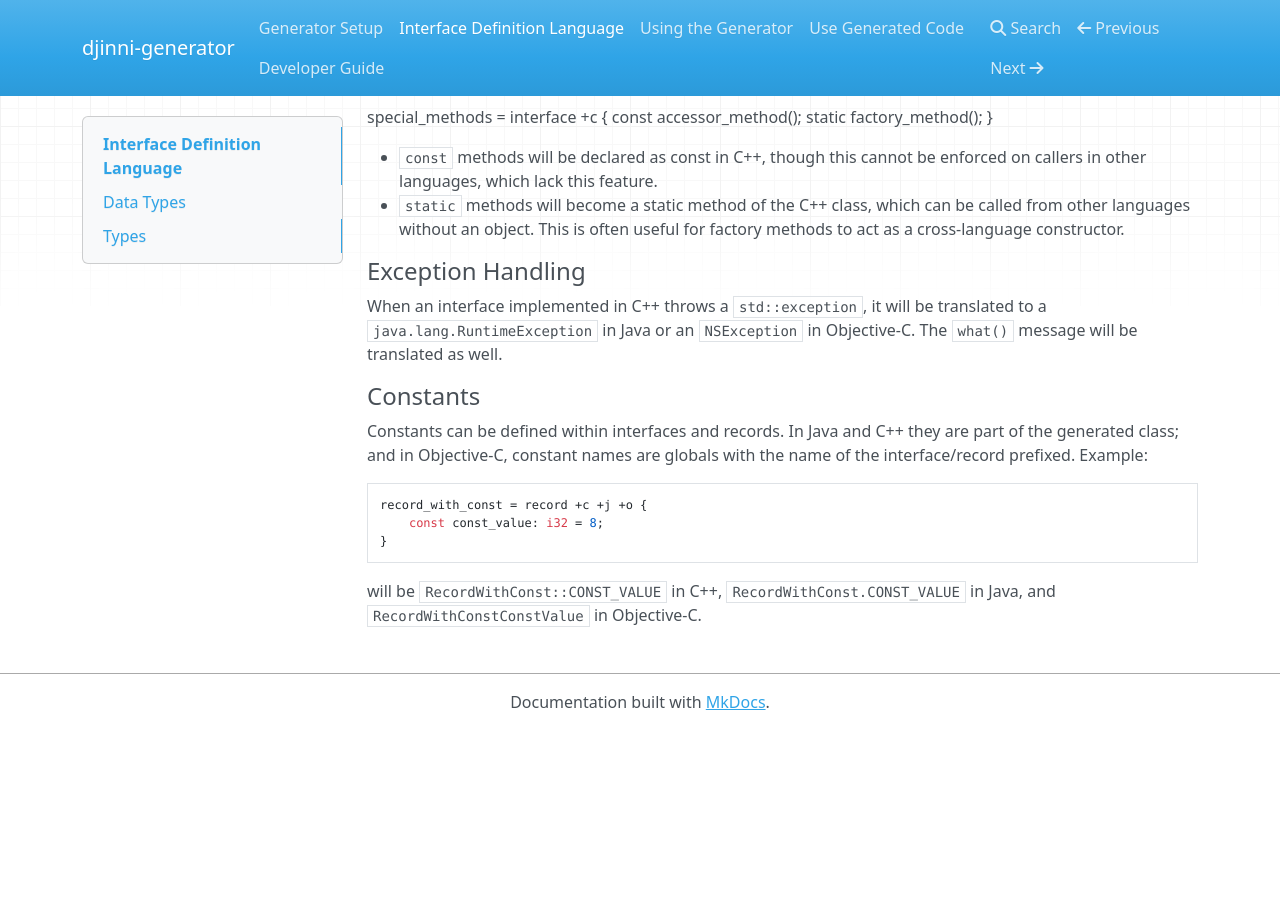
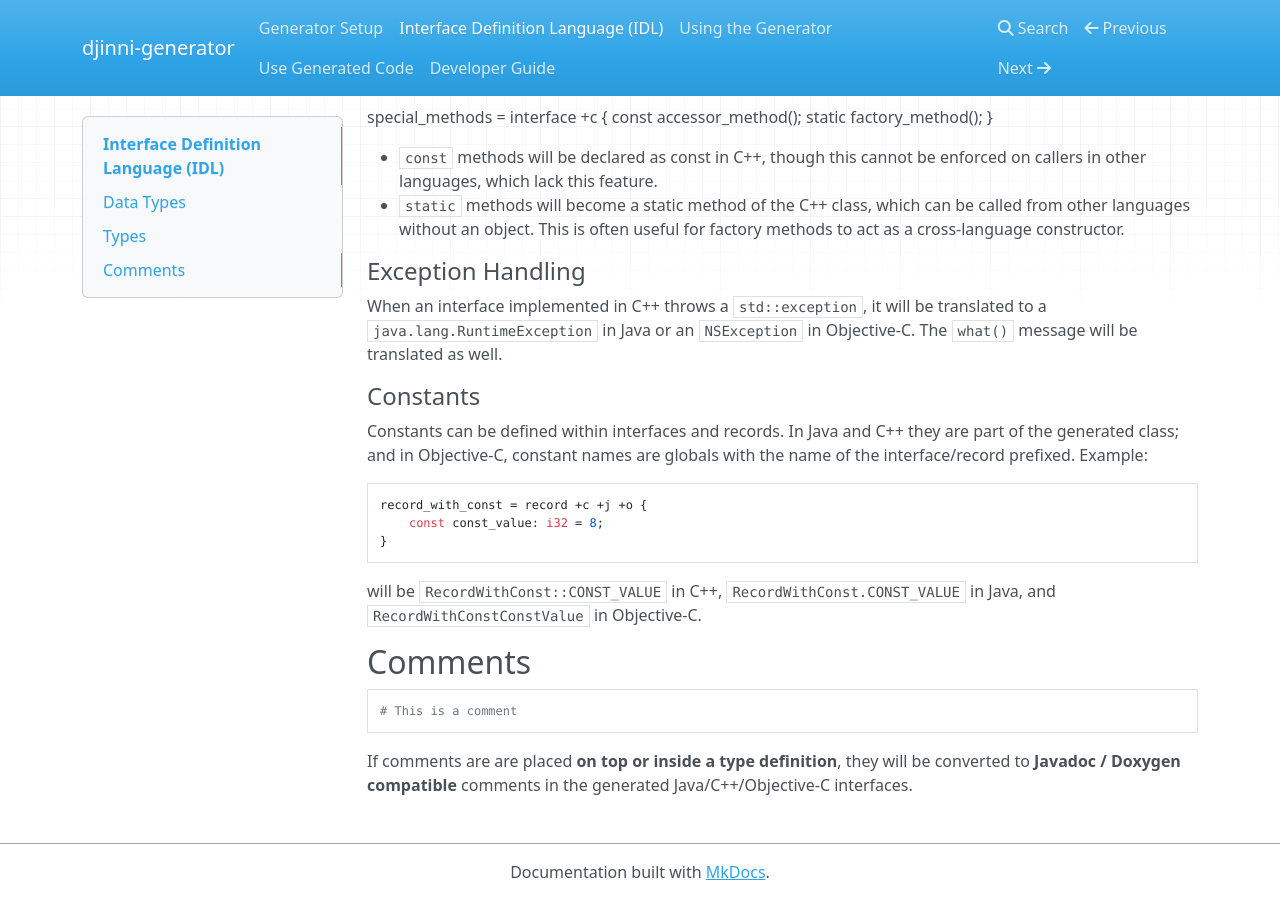
Before and after one commit to cross-language-cpp/djinni-generator, an MkDocs documentation site: the page built from docs/idl.md, in a window 1280 px wide and 900 px high, scrolled down 4323 px. Built offline with MkDocs 1.6.1, drawn with Linux system fonts in a browser that asks for light colours; nearby versions of some CDN libraries; before the commit the page ends 5053 px from its top, so only the background shows below that; some of the changed text lies outside the part shown.

Commit message:
minor doc update - add section about comments in idl (#18) - remove build instructions from README - add link to docs in README - add .idea folder to gitignore

````diff
--- a/docs/idl.md
+++ b/docs/idl.md
@@ -1,4 +1,4 @@
-# Interface Definition Language
+# Interface Definition Language (IDL)
 
 Djinni's input is an interface description file. Here's an example:
 
@@ -247,3 +247,12 @@ record_with_const = record +c +j +o {
 
 will be `RecordWithConst::CONST_VALUE` in C++, `RecordWithConst.CONST_VALUE` in Java, and
 `RecordWithConstConstValue` in Objective-C.
+
+## Comments
+
+```
+# This is a comment
+```
+
+If comments are are placed **on top or inside a type definition**,
+they will be converted to **Javadoc / Doxygen compatible** comments in the generated Java/C++/Objective-C interfaces.
````
Also changed, not shown: README.md (+3 -58 lines), docs/cli-usage.md (+3 -2 lines), docs/setup.md (+11 -10 lines), 2 other files.
